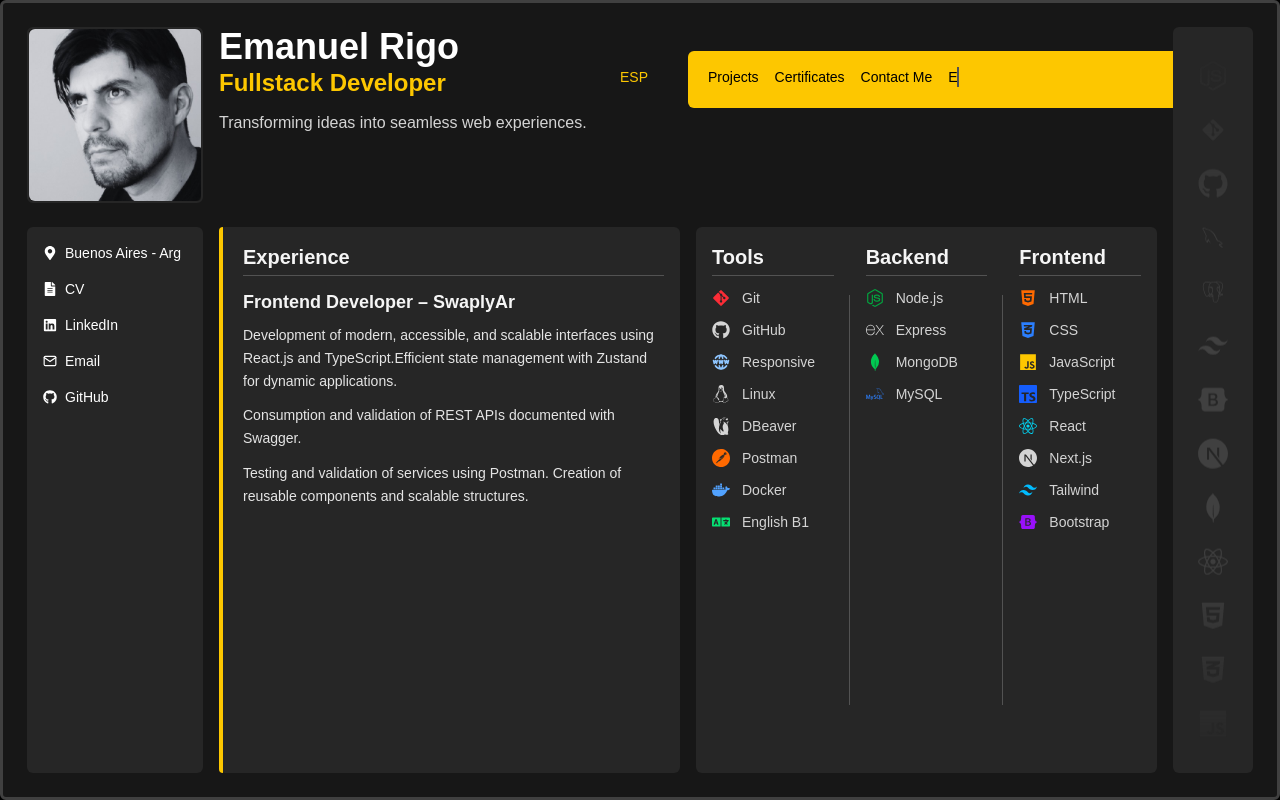
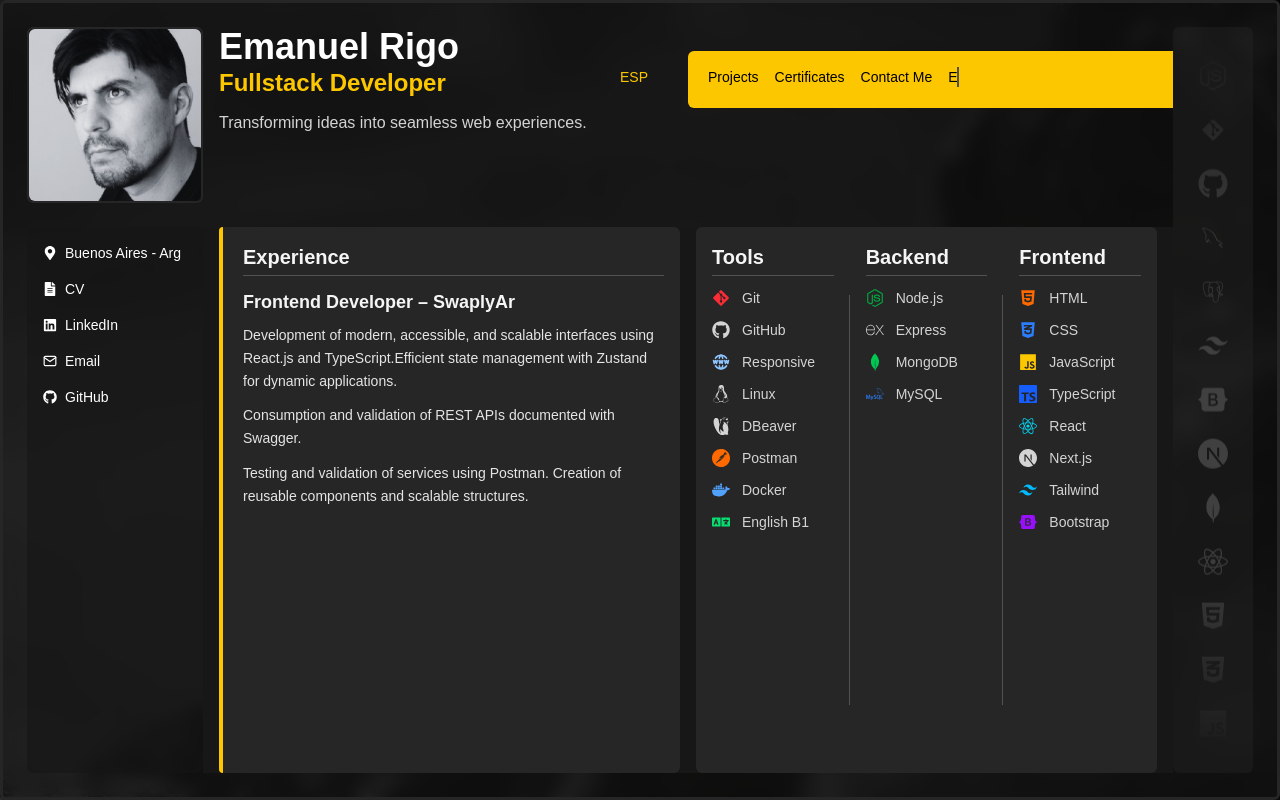
Before and after one commit to EmanuelRigo/portfolio, a Next.js app: page /en/resume in a window 1280 px wide. Built offline with nearby package versions, Linux system fonts and the light colour scheme.

Commit message:
feature/transparent

```diff
--- a/src/app/[locale]/layout.tsx
+++ b/src/app/[locale]/layout.tsx
@@ -29,8 +29,16 @@ export default async function RootLayout({
         <body className="">
           <NextIntlClientProvider>
             {/* Sidebar */}
-            <div className="w-screen h-svh bg-black  flex justify-center items-center ">
-              <div className=" bg-neutral-900 rounded-md h-full 2xl:h-[700px] 2xl:container w-full  flex p-6 flex-col lg:relative lg:border-3 border-neutral-700 ">
+            <div className="w-screen h-svh bg-neutral-900/100  flex justify-center items-center relative overflow-hidden">
+              <Image
+                src="/images/_BRH3818.JPG"
+                alt="Background"
+                fill
+                className="object-cover"
+                priority
+                quality={90}
+              />
+              <div className="bg-neutral-900/60 backdrop-blur-sm rounded-md h-full 2xl:h-[700px] 2xl:container w-full flex p-6 flex-col lg:relative lg:border-3 border-neutral-800 z-10">
                 {/* Header */}
                 <div className="w-full flex justify-center items-center">
                   {/* <Header /> */}
--- a/src/components/Header.tsx
+++ b/src/components/Header.tsx
@@ -1,4 +1,3 @@
-
 // "use client";
 // import { useState, useEffect } from "react";
 // import Link from "next/link";
@@ -183,9 +182,7 @@ const Header = () => {
                       <TypewriterText
                         key={showExperience ? "exp" : "res"}
                         text={
-                          showExperience
-                            ? currentWords.exp
-                            : currentWords.res
+                          showExperience ? currentWords.exp : currentWords.res
                         }
                       />
                     </AnimatePresence>
--- a/src/components/InfoColumn.tsx
+++ b/src/components/InfoColumn.tsx
@@ -26,7 +26,7 @@ const InfoColumn = () => {
   };
 
   return (
-    <div className="w-full md:w-44  md:h-full  md:bg-neutral-800 text-white rounded-md pe-5 md:p-4 flex md:flex-col space-y-6 text-sm order-2 md:order-1 items-center md:items-start  justify-between md:justify-start ">
+    <div className="w-full md:w-44  md:h-full  md:bg-neutral-900/60 text-white rounded-md pe-5 md:p-4 flex md:flex-col space-y-6 text-sm order-2 md:order-1 items-center md:items-start  justify-between md:justify-start ">
       {/* Ubicación */}
       <div className="flex items-center space-x-2 mb-0 md:mb-4">
         <FaMapMarkerAlt />
--- a/src/components/ProjectCard.tsx
+++ b/src/components/ProjectCard.tsx
@@ -45,7 +45,7 @@ const ProjectCard: React.FC<Project> = (project) => {
   return (
     <>
       <div
-        className="bg-neutral-800 text-white rounded-md overflow-hidden shadow-md transition-all duration-30 ease-in-out border-2 border-neutral-800 hover:border-yellow-400 active:border-yellow-400 flex  max-w-xl w-full h-auto md:h-full  p-3 gap-4"
+        className="bg-neutral-900/50 text-white rounded-md overflow-hidden shadow-md transition-all duration-30 ease-in-out border-2 border-neutral-800 hover:border-yellow-400 active:border-yellow-400 flex  max-w-xl w-full h-auto md:h-full  p-3 gap-4"
         onMouseEnter={handleMouseEnter}
         onMouseLeave={handleMouseLeave}
       >
--- a/src/components/Sidebar.tsx
+++ b/src/components/Sidebar.tsx
@@ -109,7 +109,7 @@ const Sidebar = () => {
   const { setHoveredIcon, hoveredIcons } = useAppContext();
 
   return (
-    <div className="w-10 md:w-20 h-full bg-neutral-800 text-neutral-700 flex flex-col items-center rounded-md overflow-hidden py-4">
+    <div className="w-10 md:w-20 h-full bg-neutral-800/40 text-neutral-700 flex flex-col items-center rounded-md overflow-hidden py-4">
       <div className="relative w-full h-full overflow-hidden mask-y-from-70%">
         <div className="scrolling-icons absolute top-0 left-0 w-full flex flex-col">
           {[...iconLinks, ...iconLinks].map((item, idx) => (
```
Also changed, not shown: public/images/_BRH3818.JPG (added).
